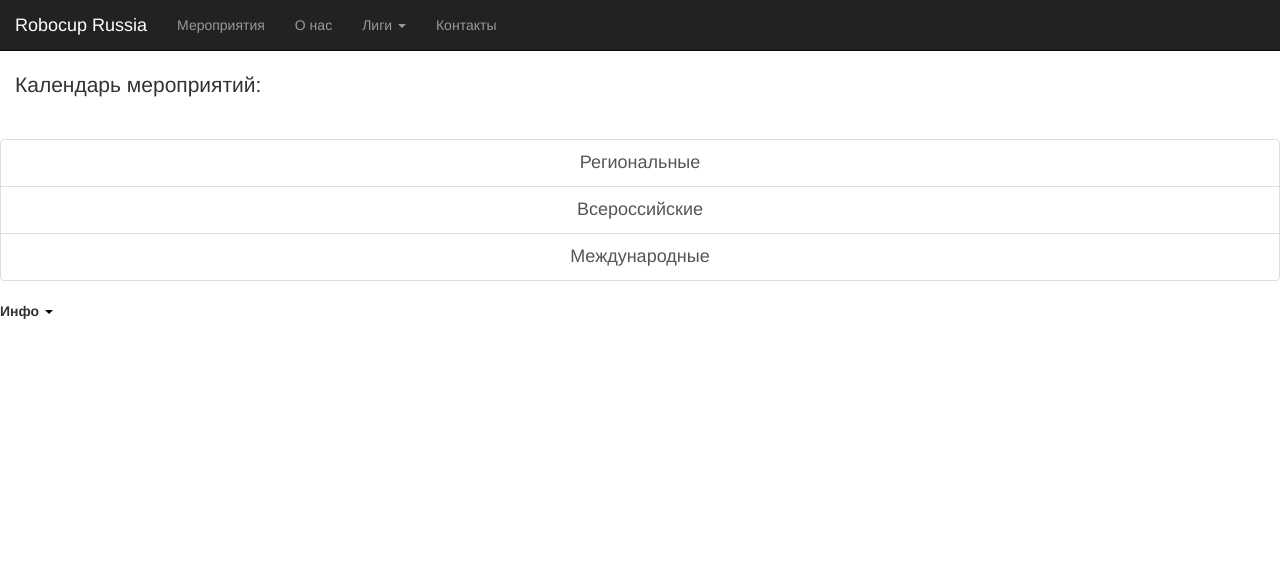
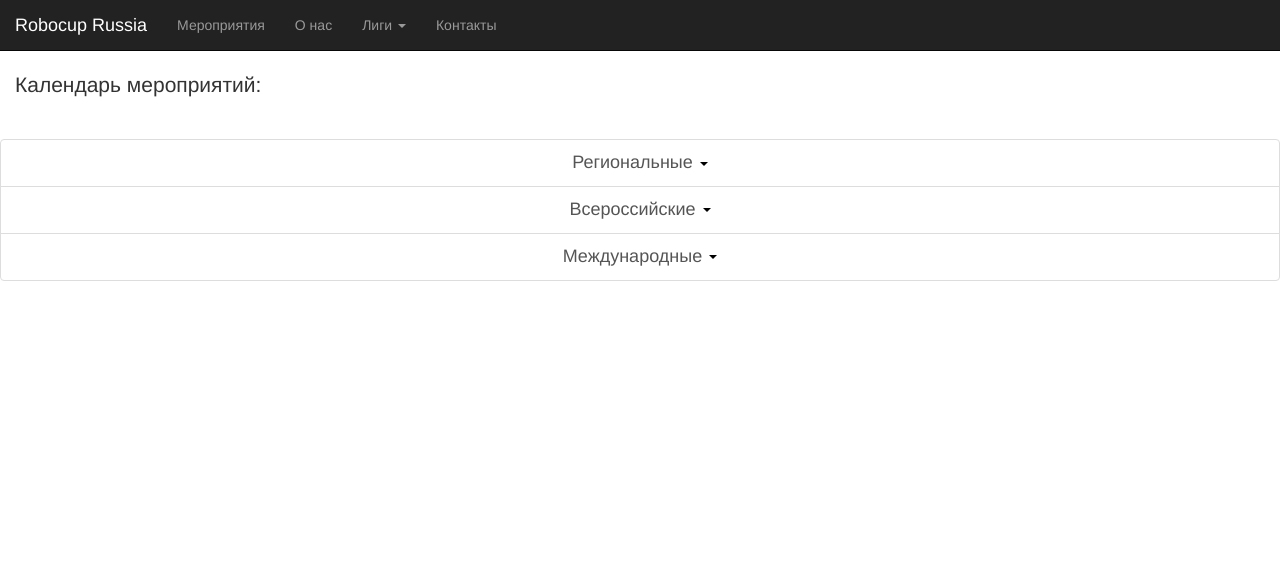
Before and after one commit to DroppedOut/Robocup_website, a Flask app: page /event_calendar in a window 1280 px wide. Shown: the top 561 px of the page. Run offline with Flask 2, Linux system fonts and the light colour scheme; parts of the project's set-up code (start-up, migrations or seed data) failed here and were passed over; some libraries are stand-ins or nearby versions.

Commit message:
K R A C U B O

```diff
--- a/Robocup/Robocup/templates/event_calendar.html
+++ b/Robocup/Robocup/templates/event_calendar.html
@@ -8,23 +8,17 @@ color:#333;    }
 <div class="row">
   <div class="col-4" style="text-align: center; font-size:large;">
     <div class="list-group" id="list-tab" role="tablist">
-      <a class="list-group-item list-group-item-action" id="list-messages-list" data-toggle="list"  role="tab" aria-controls="messages"onclick="show_reg()" >Региональные</a>
+      <a class="list-group-item list-group-item-action" id="list-messages-list" data-toggle="list"  role="tab" aria-controls="messages"onclick="show_reg()" >  Региональные <span class="caret"></span></a>
       <a class="list-group-item list-group-item-action" id="list-profile-list" data-toggle="list"
          role="tab" aria-controls="profile" onclick="show_rus()">
-          Всероссийские
+          Всероссийские <span class="caret"></span>
         </a>
-      <a class="list-group-item " id="list-messages-list" data-toggle="list"  role="tab" aria-controls="messages" onclick="show_int()" >Mеждународные</a>
+      <a class="list-group-item " id="list-messages-list" data-toggle="list"  role="tab" aria-controls="messages" onclick="show_int()" >Mеждународные <span class="caret"></span></a>
 
     </div>
 
      </div>
-    <li style="list-style-type: none;" >
-              <a href="#" style="padding: 0px" class="" data-toggle="dropdown" role="button" aria-haspopup="true" aria-expanded="false"><strong>Инфо</strong> <span class="caret"></span></a>
-              <ul class="dropdown-menu" style = "padding-left: 15px">
-                  <li>
-                  </li>
-</ul>
-            </li>
+
 <div class="container">
 <div  id = "int" style="visibility: hidden">
 
```
